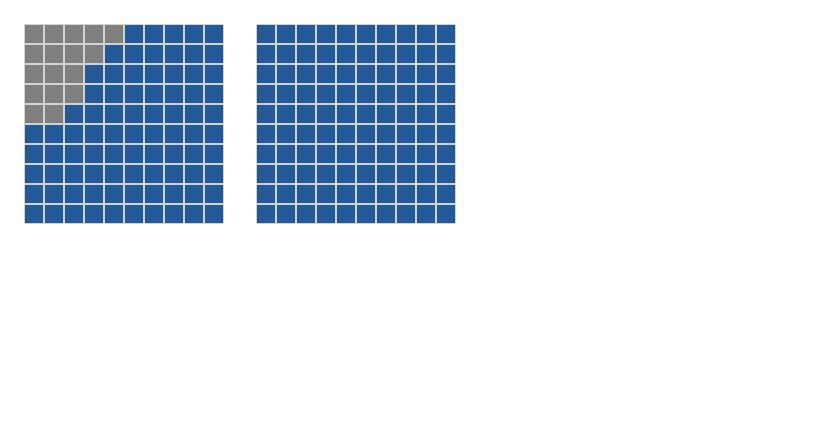
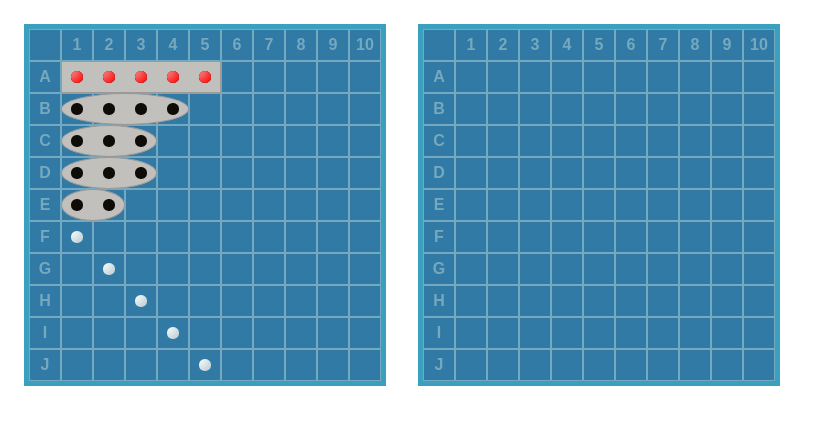
Before and after one commit to dachendev/odin-battleship, a website built with webpack: page src/template.html in a window 1280 px wide. Shown: the whole page, without its empty margins (0-819 px from the left). Built offline with nearby package versions, Linux system fonts and the light colour scheme; a web font is replaced by a local one.

Commit message:
feat: Display ships and markers

```diff
--- a/src/main.css
+++ b/src/main.css
@@ -1,26 +1,93 @@
+body:not(.dark-theme) {
+  --board-bg: #317aa5;
+  --board-content-border-color: #3aa0be;
+  --board-header-color: #74a9c0;
+  --board-cell-border-color: #74a9c0;
+  --ship-color: #c1c0bc;
+  --ship-border-color: #999;
+  --ship-sunk-color: #5b625e;
+  --marker-hit-color: radial-gradient(at top left, #fa8987, #f00);
+  --marker-miss-color: radial-gradient(at top left, #fff, #b8cace);
+  --marker-empty-color: #0f0c08;
+}
+
 * {
   box-sizing: border-box;
 }
 
-.gameboard {
+.board-container {
   display: inline-block;
   padding: 1rem;
 }
 
-.gameboard-content {
-  background-color: #235b9a;
+.board-content {
+  position: relative;
+  border: 0.3125rem solid var(--board-content-border-color);
+  background-color: var(--board-bg);
 }
 
-.row {
+.board-row {
   display: flex;
 }
 
-.cell {
-  border: 1px solid #d3d3d3;
-  width: 20px;
-  height: 20px;
+.board-header,
+.board-cell {
+  display: flex;
+  justify-content: center;
+  align-items: center;
+  width: 2rem;
+  height: 2rem;
+  border: 1px solid var(--board-cell-border-color);
 }
 
-.cell.has-ship {
-  background-color: gray;
+.board-header {
+  color: var(--board-header-color);
+  font-weight: bold;
 }
+
+.ship-container {
+  position: absolute;
+  z-index: 50;
+  display: flex;
+  justify-content: center;
+  align-items: center;
+}
+
+.ship {
+  width: 100%;
+  height: 100%;
+  border: 1px solid var(--ship-border-color);
+  background-color: var(--ship-color);
+}
+
+.ship:not(.ship--size-5) {
+  border-radius: 50%;
+}
+
+.marker-container {
+  position: absolute;
+  z-index: 100;
+  width: 2rem;
+  height: 2rem;
+  display: flex;
+  justify-content: center;
+  align-items: center;
+}
+
+.marker {
+  width: 35%;
+  height: 35%;
+  border-radius: 50%;
+}
+
+.marker--empty {
+  background: var(--marker-empty-color);
+}
+
+.marker--hit {
+  background: var(--marker-hit-color);
+}
+
+.marker--miss {
+  background: var(--marker-miss-color);
+}
--- a/src/main.js
+++ b/src/main.js
@@ -22,8 +22,22 @@ function setupGame() {
   computer.gameboard.placeShip(new Ship(3), 0, 3);
   computer.gameboard.placeShip(new Ship(2), 0, 4);
 
+  // add some hit markers
+  player.gameboard.receiveAttack(0, 0);
+  player.gameboard.receiveAttack(1, 0);
+  player.gameboard.receiveAttack(2, 0);
+  player.gameboard.receiveAttack(3, 0);
+  player.gameboard.receiveAttack(4, 0);
+
+  // add some miss markers
+  player.gameboard.receiveAttack(0, 5);
+  player.gameboard.receiveAttack(1, 6);
+  player.gameboard.receiveAttack(2, 7);
+  player.gameboard.receiveAttack(3, 8);
+  player.gameboard.receiveAttack(4, 9);
+
   // render player gameboard
-  domUtils.renderGameboard(player.gameboard, true);
+  domUtils.renderGameboard(player.gameboard, { renderShips: true });
   domUtils.renderGameboard(computer.gameboard);
 }
 
--- a/src/utils/dom.utils.js
+++ b/src/utils/dom.utils.js
@@ -1,28 +1,145 @@
-export function renderGameboard(gameboard, displayShips = false) {
-  const gameboardElem = document.createElement("div");
-  gameboardElem.classList.add("gameboard");
+const cellSize = { value: 2, unit: "rem" };
+const headerOffset = 1;
 
-  const gameboardContent = document.createElement("div");
-  gameboardContent.classList.add("gameboard-content");
-  gameboardElem.appendChild(gameboardContent);
+export function renderGameboard(
+  gameboard,
+  { renderShips = false, renderMarkers = true } = {}
+) {
+  const container = document.createElement("div");
+  container.classList.add("board-container");
 
+  const content = document.createElement("div");
+  content.classList.add("board-content");
+  container.appendChild(content);
+
+  // add column headers
+  const headers = document.createElement("div");
+  headers.classList.add("board-headers");
+  content.appendChild(headers);
+
+  const headerRow = document.createElement("div");
+  headerRow.classList.add("board-row");
+  headers.appendChild(headerRow);
+
+  // add empty first header
+  const emptyHeader = document.createElement("div");
+  emptyHeader.classList.add("board-header");
+  headerRow.appendChild(emptyHeader);
+
+  for (let i = 0; i < gameboard.width; i++) {
+    // create column header
+    const header = document.createElement("div");
+    header.classList.add("board-header");
+    header.textContent = `${i + 1}`;
+    headerRow.appendChild(header);
+  }
+  // end of column headers
+
+  // add rows
   for (let y = 0; y < gameboard.height; y++) {
     const row = document.createElement("div");
-    row.classList.add("row");
-    gameboardContent.appendChild(row);
+    row.classList.add("board-row");
+    content.appendChild(row);
 
+    // add row header
+    const header = document.createElement("div");
+    header.classList.add("board-header");
+    header.textContent = String.fromCharCode(65 + y);
+    row.appendChild(header);
+
+    // add cells
     for (let x = 0; x < gameboard.width; x++) {
       const cell = document.createElement("div");
-      cell.classList.add("cell");
+      cell.classList.add("board-cell");
       cell.dataset.x = x;
       cell.dataset.y = y;
       row.appendChild(cell);
-
-      if (displayShips && !!gameboard.getShip(x, y)) {
-        cell.classList.add("has-ship");
-      }
     }
   }
+  // end of rows
 
-  document.getElementById("root").appendChild(gameboardElem);
+  // add ships
+  if (renderShips) {
+    gameboard.ships.forEach((ship) => ship && renderShip(container, ship));
+  }
+  // end of ships
+
+  // add markers
+  if (renderMarkers) {
+    gameboard.hits.forEach(([x, y]) =>
+      renderMarker(container, { type: "hit", x, y })
+    );
+    gameboard.misses.forEach(([x, y]) =>
+      renderMarker(container, { type: "miss", x, y })
+    );
+  }
+  // end of markers
+
+  document.getElementById("root").appendChild(container);
 }
+
+function renderShip(boardContainer, { id, instance, origin, horizontal }) {
+  const container = document.createElement("div");
+  container.classList.add("ship-container");
+
+  // set position
+  container.style.top =
+    (origin[1] + headerOffset) * cellSize.value + cellSize.unit;
+  container.style.left =
+    (origin[0] + headerOffset) * cellSize.value + cellSize.unit;
+
+  // set size
+  if (horizontal) {
+    container.style.width = instance.length * cellSize.value + cellSize.unit;
+    container.style.height = cellSize.value + cellSize.unit;
+  } else {
+    container.style.width = cellSize.value + cellSize.unit;
+    container.style.height = instance.length * cellSize.value + cellSize.unit;
+  }
+
+  const ship = document.createElement("div");
+  ship.classList.add(
+    "ship",
+    `ship--${horizontal ? "horizontal" : "vertical"}`,
+    `ship--size-${instance.length}`
+  );
+  ship.dataset.id = id;
+  container.appendChild(ship);
+
+  if (instance.isSunk()) {
+    ship.classList.add("ship--sunk");
+  }
+
+  // add ship to board
+  boardContainer.querySelector(".board-content").appendChild(container);
+
+  // add empty markers
+  const emptyCoordinates = [];
+  for (let i = 0; i < instance.length; i++) {
+    if (horizontal) {
+      emptyCoordinates.push([origin[0] + i, origin[1]]);
+    } else {
+      emptyCoordinates.push([origin[0], origin[1] + i]);
+    }
+  }
+  emptyCoordinates.forEach(([x, y]) =>
+    renderMarker(boardContainer, { type: "empty", x, y })
+  );
+  // end of empty markers
+}
+
+function renderMarker(boardContainer, { type, x, y }) {
+  const container = document.createElement("div");
+  container.classList.add("marker-container");
+
+  // set position
+  container.style.top = (y + headerOffset) * cellSize.value + cellSize.unit;
+  container.style.left = (x + headerOffset) * cellSize.value + cellSize.unit;
+
+  const marker = document.createElement("div");
+  marker.classList.add("marker", `marker--${type}`);
+  container.appendChild(marker);
+
+  // add marker to board
+  boardContainer.querySelector(".board-content").appendChild(container);
+}
```
